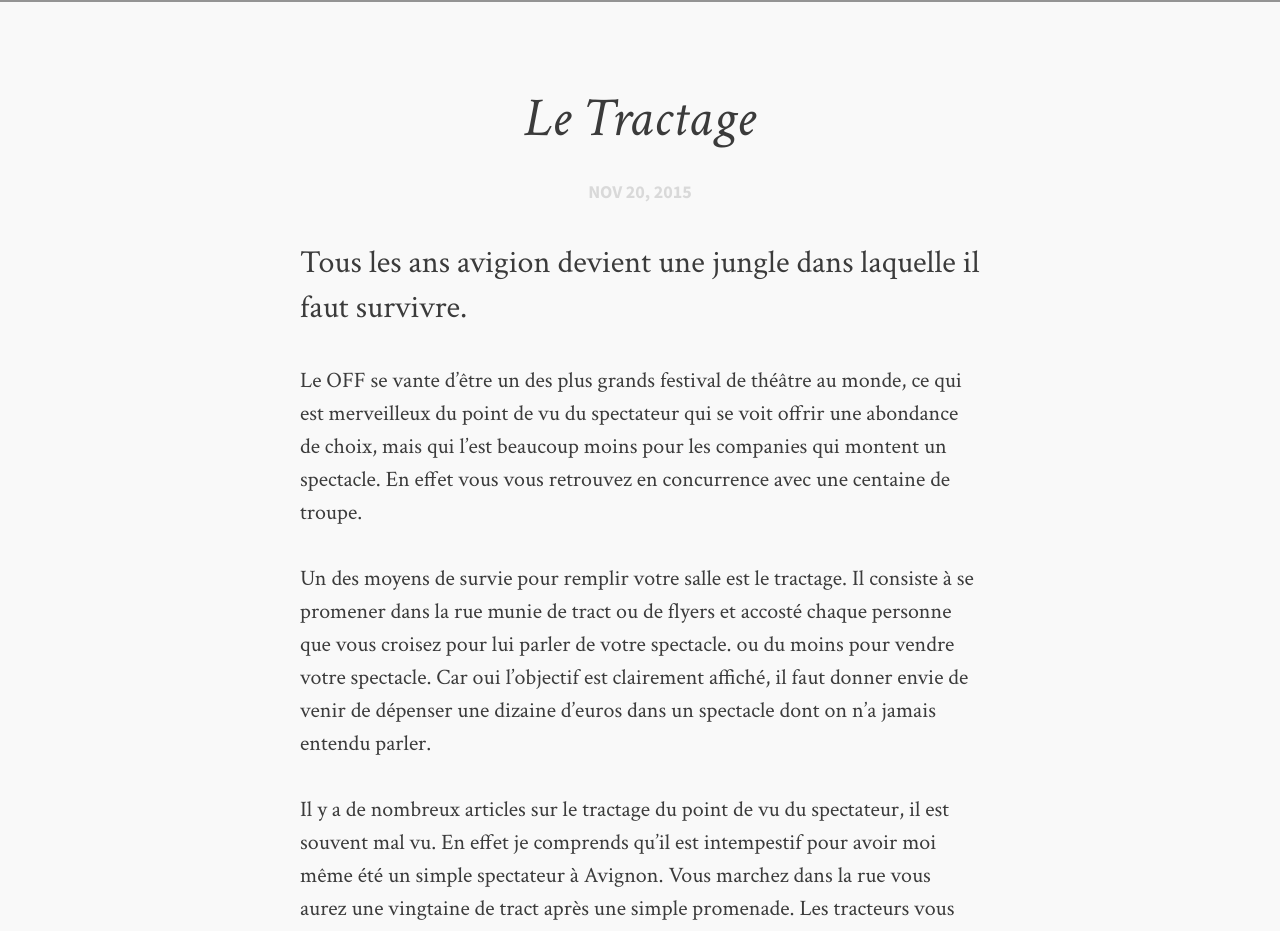
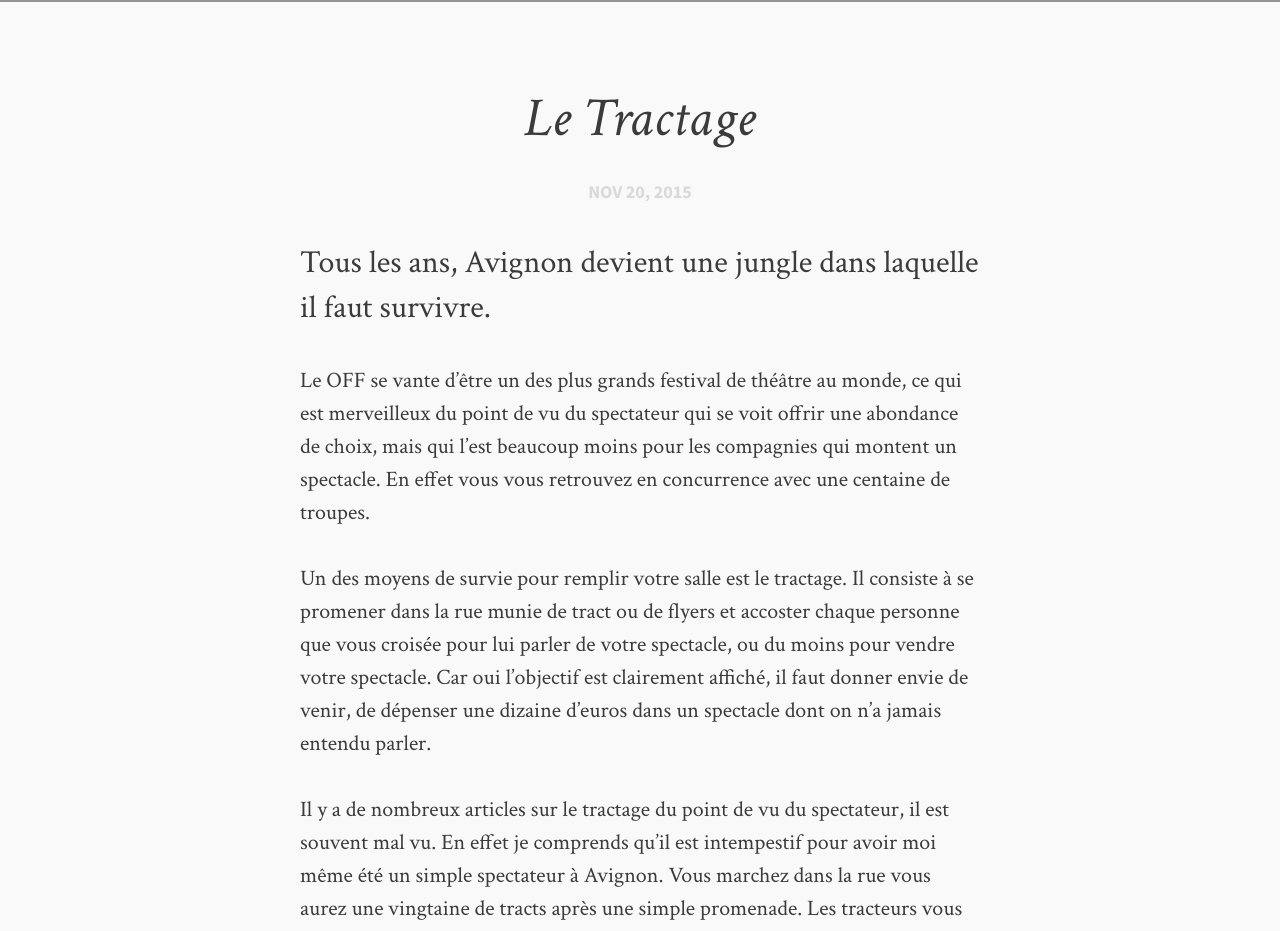
Before and after one commit to moutard/impro-blog, a Jekyll site: the page built from _posts/2015-11-20-le-tractage.md, in a window 1280 px wide. Shown: the part 548-1479 px from the top of the page. Built offline with Jekyll 4.4.1, drawn with Linux system fonts in a browser that asks for light colours; comment, search, counter and statistics services are not loaded; some of the changed text lies outside the part shown; grey boxes are pictures that could not be loaded.

Commit message:
[Post] Le tractage

```diff
--- a/_posts/2015-11-20-le-tractage.md
+++ b/_posts/2015-11-20-le-tractage.md
@@ -1,26 +1,26 @@
 ---
 layout: post-light-feature
 title: Le Tractage
-description: "Tous les ans avigion devient une jungle dans laquelle il faut survivre."
+description: "Tous les ans, Avignon devient une jungle dans laquelle il faut survivre."
 categories: articles
 date: 2015-11-20
 permalink: /articles/le-tractage/
 image:
-        feature: soft-trees.jpg
+        feature: tractage/tractage.jpg
 ---
 
 Le OFF se vante d'être un des plus grands festival de théâtre au monde, ce qui est merveilleux du point de vu du spectateur qui se voit offrir une abondance de choix, mais qui l'est beaucoup moins pour les
-companies qui montent un spectacle. En effet vous vous retrouvez en concurrence avec une centaine de troupe.
+compagnies qui montent un spectacle. En effet vous vous retrouvez en concurrence avec une centaine de troupes.
 
 Un des moyens de survie pour remplir votre salle est le tractage. Il consiste à
-se promener dans la rue munie de tract ou de flyers et accosté chaque personne
-que vous croisez pour lui parler de votre spectacle. ou du moins pour vendre
+se promener dans la rue munie de tract ou de flyers et accoster chaque personne
+que vous croisée pour lui parler de votre spectacle, ou du moins pour vendre
 votre spectacle. Car oui l'objectif est clairement affiché, il faut donner envie
-de venir de dépenser une dizaine d'euros dans un spectacle dont on n'a jamais entendu parler.
+de venir, de dépenser une dizaine d'euros dans un spectacle dont on n'a jamais entendu parler.
 
 Il y a de nombreux articles sur le tractage du point de vu du spectateur, il est souvent mal vu. En effet je comprends qu'il est intempestif pour avoir moi même
 été un simple spectateur à Avignon. Vous marchez dans la rue vous aurez une
-vingtaine de tract après une simple promenade. Les tracteurs vous assiegent, même à la terrasse des cafés, lorsque vous essayez de vous détendre et de profiter d'une pause entre 2 séances.
+vingtaine de tracts après une simple promenade. Les tracteurs vous assiegent, même à la terrasse des cafés, lorsque vous essayez de vous détendre et de profiter d'une pause entre deux séances.
 
-Alors j'ai décidé de redonner une peu d'amour à cette pratique, peu commune. En
-la decrivant du point de vu du commédien.
+Alors j'ai décidé de redonner une peu d'amour à cette pratique peu commune. En
+la decrivant du point de vu du comédien...
```
Also changed, not shown: _posts/2015-09-20-le-clown.md (deleted, +0 -8 lines), 1 other file.
